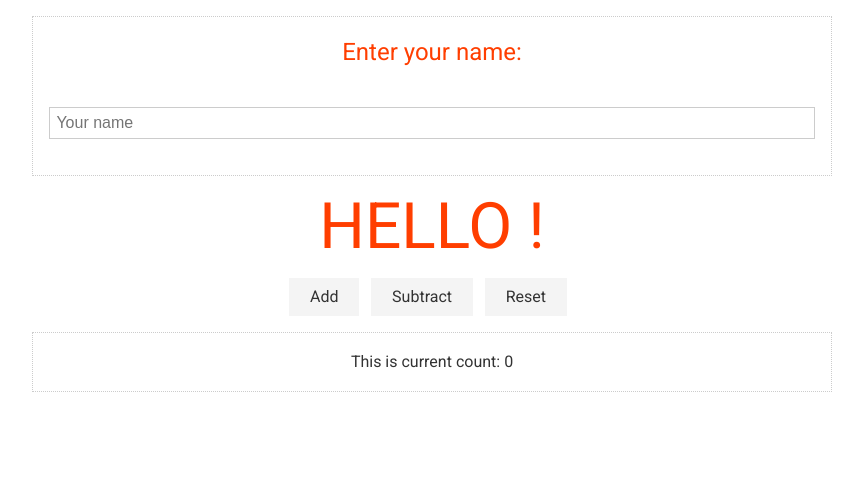
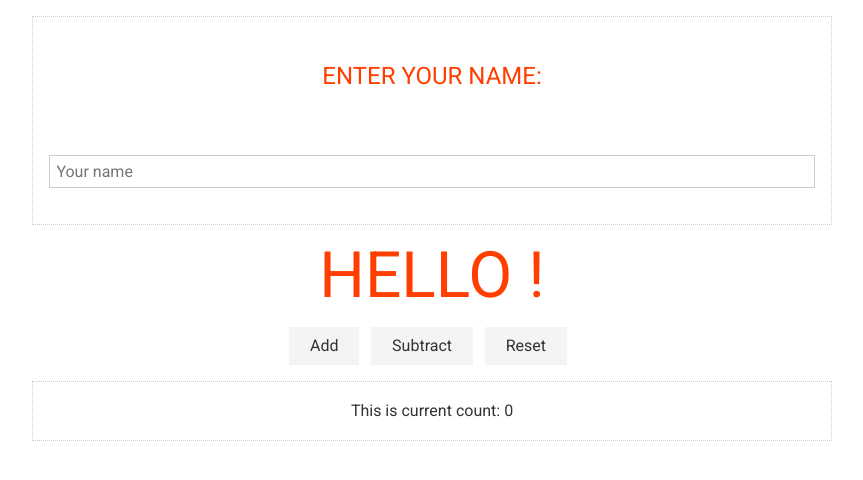
Before and after one commit to kr40/svelte-playground, a Svelte app: page / in a window 1280 px wide. Shown: the top 480 px of the page, without its empty margins (208-1071 px from the left). Built offline with nearby package versions, Linux system fonts and the light colour scheme.

Commit message:
Changed some styles

```diff
--- a/src/App.svelte
+++ b/src/App.svelte
@@ -8,7 +8,13 @@
 <main>
 	<div class="container">
 		<label class="lead text-primary" for="name">Enter your name: </label>
-		<input bind:value={name} placeholder="Your name" id="name" type="text" />
+		<input
+			class="text-secondary"
+			bind:value={name}
+			placeholder="Your name"
+			id="name"
+			type="text"
+		/>
 	</div>
 	<h1>Hello {name} !</h1>
 	<button class="btn" on:click={add}>Add</button>
@@ -16,7 +22,7 @@
 	<button class="btn" on:click={() => (count = 0)}>Reset</button>
 </main>
 <div class="container">
-	<p>This is current count: {count}</p>
+	<p class="text-secondary">This is current count: {count}</p>
 </div>
 
 <style>
@@ -30,6 +36,17 @@
 
 	.text-primary {
 		color: #ff3e00;
+		padding: 1em;
+		color: #ff3e00;
+		text-transform: uppercase;
+		font-size: 1.5em;
+		font-weight: 100;
+	}
+
+	.text-secondary {
+		font-size: 1em;
+		font-weight: 100;
+		font-family: Roboto;
 	}
 
 	main {
```
